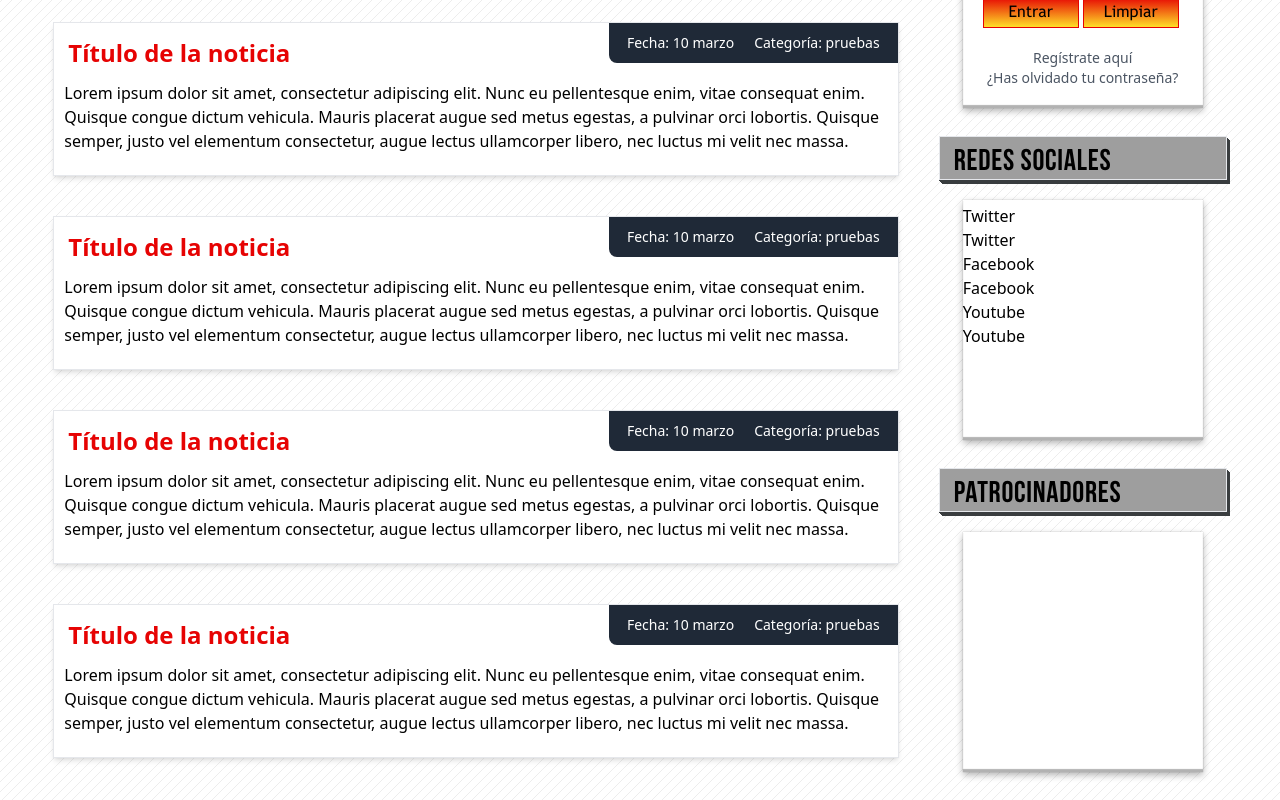
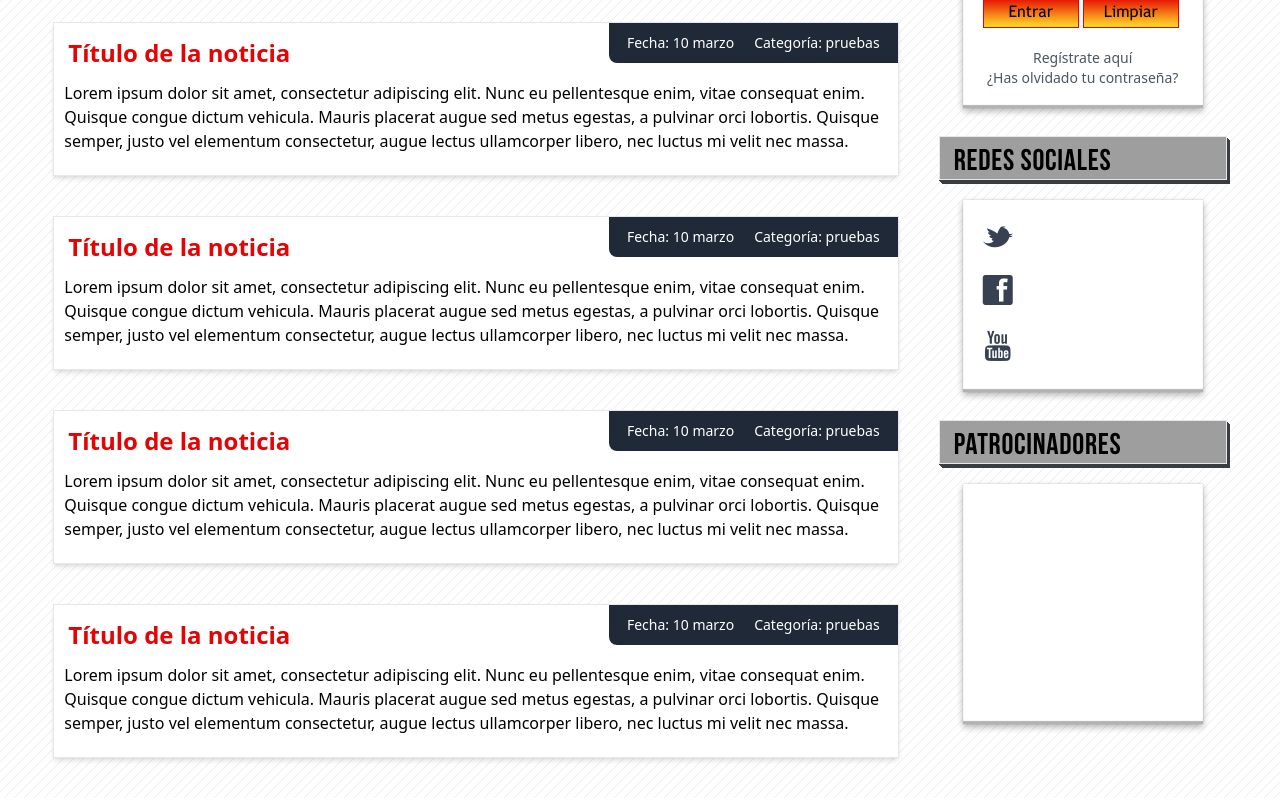
Before and after one commit to dvaldi7/Spanish-MMA, a React (Vite) app in the folder spanish-mma/: page / in a window 1280 px wide. Shown: the part 988-1788 px from the top of the page. Built offline with nearby package versions, Linux system fonts and the light colour scheme; grey boxes are pictures that could not be loaded.

Commit message:
added animations to social icons

```diff
--- a/spanish-mma/src/App.jsx
+++ b/spanish-mma/src/App.jsx
@@ -51,8 +51,8 @@ function App() {
                             <label htmlFor='password' className='login-icon text-xl ml-7 mt-6'>w</label>
                             <input type='password' id='password' className='login-input' />
 
-                            <input type='submit' value="Entrar" className='login-btn'/>
-                            <input type='reset' value="Limpiar" className='login-btn ml-1'/>
+                            <input type='submit' value="Entrar" className='login-btn' />
+                            <input type='reset' value="Limpiar" className='login-btn ml-1' />
 
                             <a href='#' className='login-link'>Regístrate aquí</a>
                             <a href='#' className='login-link'>¿Has olvidado tu contraseña?</a>
@@ -60,21 +60,30 @@ function App() {
                     </div>
 
                     <h3 className='aside-header'>REDES SOCIALES</h3>
-                    <div id='social-media' className='aside-box'>
+                    <div id='social-media' className='aside-box h-48'>
 
-                        <div className='twitter'>
-                            <a href='#'>Twitter</a>
-                            <p>Twitter</p>
+                        <div className='group twitter'>
+                            <a href='#' className='social-icon'>t</a>
+                            <p className='social-overlay
+                            group-hover:opacity-100 group-hover:transfor group-hover:translate-x-1'>
+                                Twitter
+                            </p>
                         </div>
 
-                        <div className='facebook'>
-                            <a href='#'>Facebook</a>
-                            <p>Facebook</p>
+                        <div className='group facebook'>
+                            <a href='#' className='social-icon'>f</a>
+                            <p className='social-overlay
+                            group-hover:opacity-100 group-hover:transfor group-hover:translate-x-1'>
+                                Facebook
+                            </p>
                         </div>
 
-                        <div className='youtube'>
-                            <a href='#'>Youtube</a>
-                            <p>Youtube</p>
+                        <div className='group youtube'>
+                            <a href='#' className='social-icon'>y</a>
+                            <p className='social-overlay
+                            group-hover:opacity-100 group-hover:transfor group-hover:translate-x-1'>
+                                Youtube
+                            </p>
                         </div>
                     </div>
 
--- a/spanish-mma/src/index.css
+++ b/spanish-mma/src/index.css
@@ -147,4 +147,14 @@
     @apply block w-full text-sm hover:underline hover:text-custom-red text-center
                             text-gray-600
   }
+
+  .social-icon{
+    @apply symbol block text-gray-700 text-3xl mt-3 mb-5 ml-5
+  }
+
+  .social-overlay{
+    @apply block h-10 pl-2 pr-2 pt-1 ml-16 -mt-14 font-sans font-bold
+                            tracking-wide shadow-md border-4 border-white absolute opacity-0 bg-gray-100
+                            transition duration-300 transform -translate-x-3/4 cursor-pointer
+  }
 }
```
